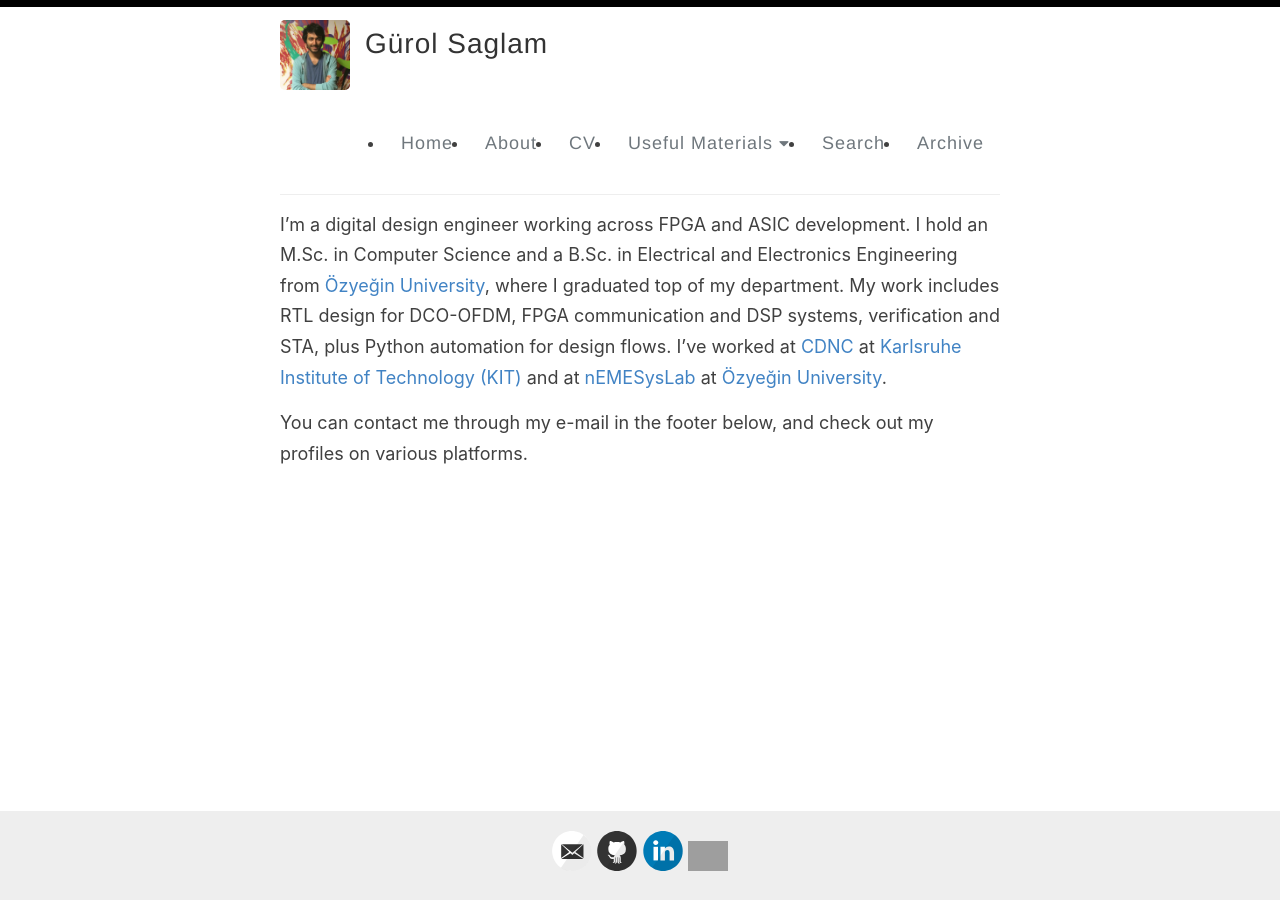
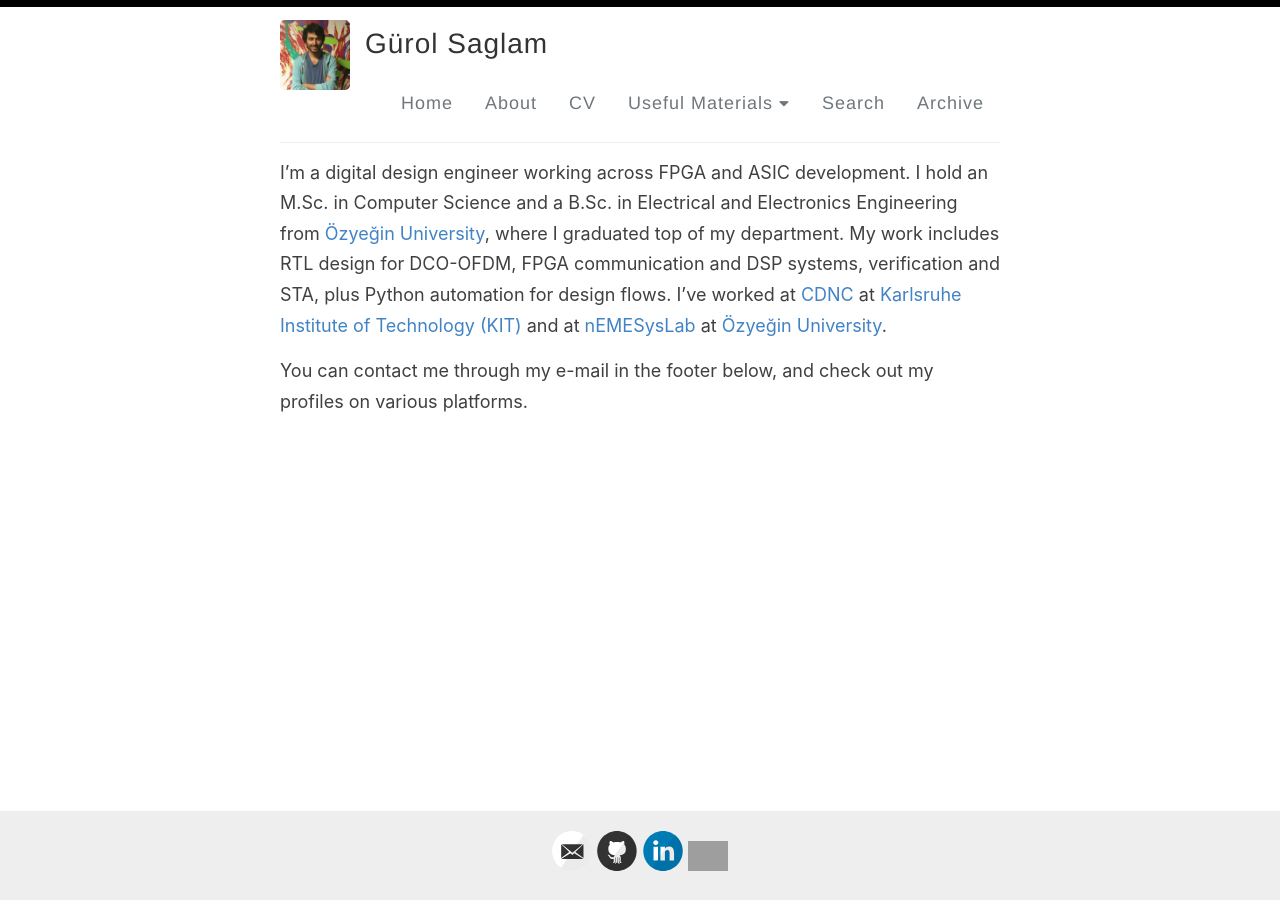
Before and after one commit to gurolsaglam/web_test, a Jekyll site: the page built from index.md, in a window 1280 px wide. Built offline with Jekyll 4.4.1, drawn with Linux system fonts in a browser that asks for light colours; grey boxes are pictures that could not be loaded.

Commit message:
container moved and edited

```diff
--- a/_sass/_base.scss
+++ b/_sass/_base.scss
@@ -17,13 +17,6 @@ body {
   font-weight: 400;
   font-size: 18px;
   height: 100%;
-}
-
-.container {
-  margin: 0 auto;
-  max-width: 740px;
-  padding: 0 10px;
-  width: 100%;
 }
 
 h1, h2, h3, h4, h5, h6 {
--- a/_sass/_masthead.scss
+++ b/_sass/_masthead.scss
@@ -142,11 +142,21 @@ nav {
 }*/
 
 /*.container {
-  float: left;
+  margin: 0 auto;
+  max-width: 740px;
+  padding: 0 10px;
+  width: 100%;
+}*/
+
+.container {
+  margin: 0 auto;
+  max-width: 740px;
+  padding: 0 10px;
+  width: 100%;
+  /*float: left;
   margin-left: 0;
   margin-right: 0;
-  width: 100%;
-  clear: both;
+  clear: both;*/
 
   .site-nav {
     margin-left: 0;
@@ -159,7 +169,7 @@ nav {
     clear: both;
     list-style-type: none;
   }
-}*/
+}
 
 .container-item {
   display: block;
```
